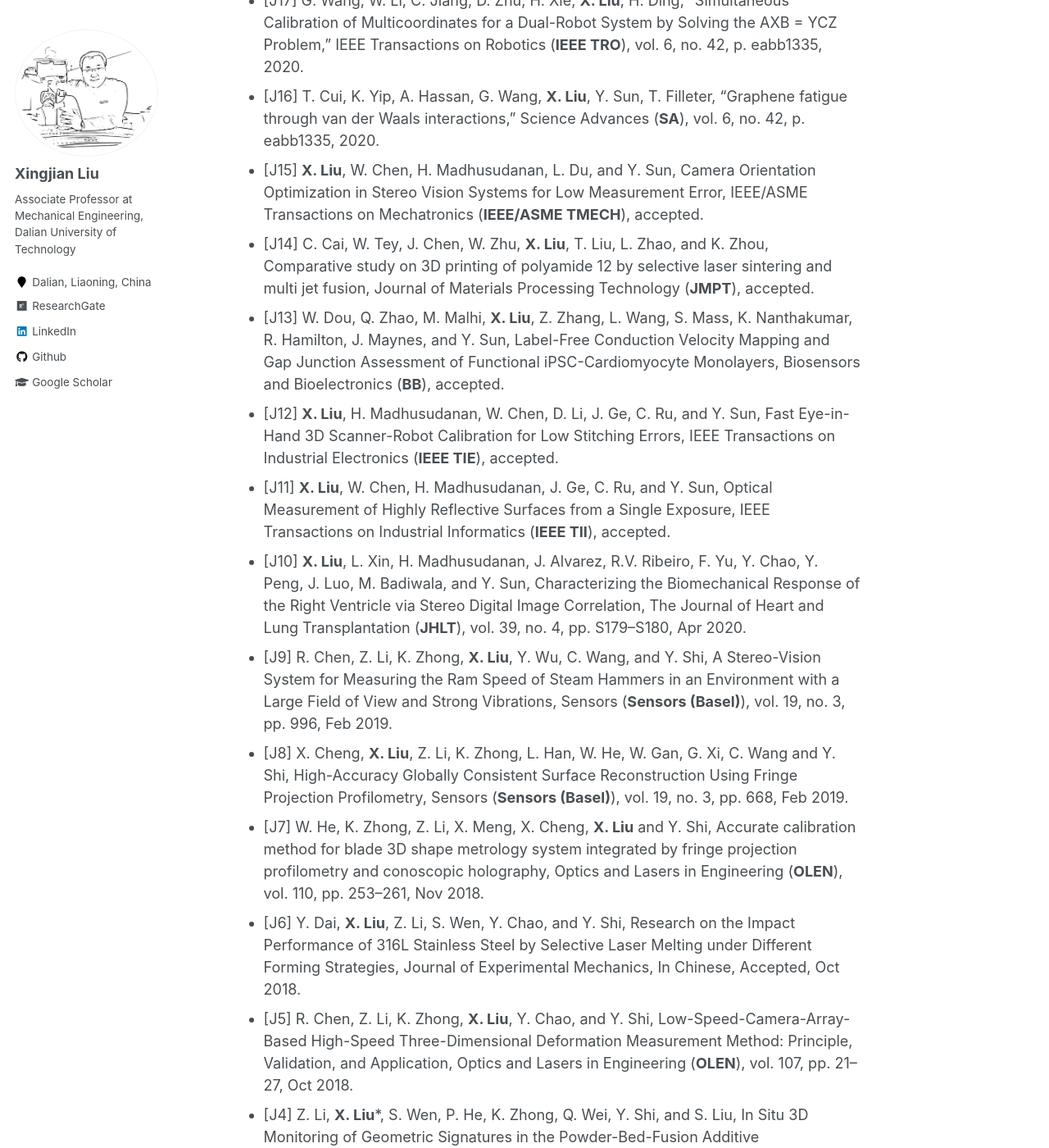
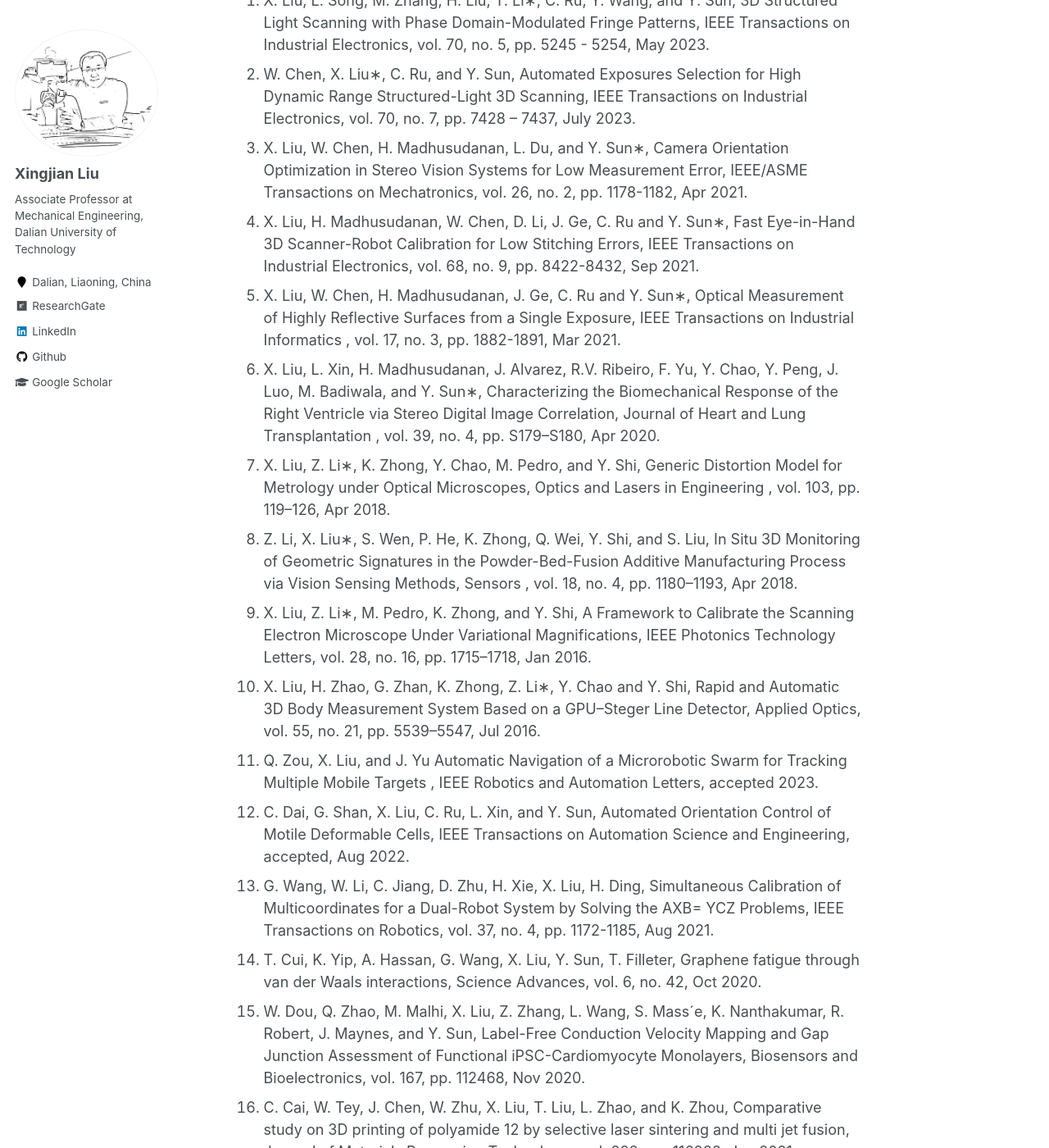
Before and after one commit to xingjianliu/xingjianliu.github.io, a Jekyll site: the page built from _pages/publications.md, in a window 1280 px wide and 1400 px high, scrolled down 302 px. Shown: the whole window at 82% size. Built offline with Jekyll 4.4.1, drawn with Linux system fonts in a browser that asks for light colours; some of the changed text lies outside the part shown.

Commit message:
Update publications.md

```diff
--- a/_pages/publications.md
+++ b/_pages/publications.md
@@ -5,6 +5,37 @@ author_profile: true
 ---
 Please check my [Google Scholar Profile](https://scholar.google.com/citations?user=8AIuzdwAAAAJ&hl=en&authuser=1).
 ## Journal Articles (* Corresponding author, # Equally contribution):
+1. X. Liu, L. Song, M. Zhang, H. Liu, T. Li∗, C. Ru, Y. Wang, and Y. Sun, 3D Structured Light Scanning with Phase Domain-Modulated Fringe Patterns, IEEE Transactions on Industrial Electronics, vol. 70, no. 5, pp. 5245 - 5254, May 2023.
+2. W. Chen, X. Liu∗, C. Ru, and Y. Sun, Automated Exposures Selection for High Dynamic Range Structured-Light 3D Scanning, IEEE Transactions on Industrial Electronics, vol. 70, no. 7, pp. 7428 – 7437, July 2023.
+3. X. Liu, W. Chen, H. Madhusudanan, L. Du, and Y. Sun∗, Camera Orientation Optimization in Stereo Vision Systems for Low Measurement Error, IEEE/ASME Transactions on Mechatronics, vol. 26, no. 2, pp. 1178-1182, Apr 2021.
+4. X. Liu, H. Madhusudanan, W. Chen, D. Li, J. Ge, C. Ru and Y. Sun∗, Fast Eye-in-Hand 3D Scanner-Robot Calibration for Low Stitching Errors, IEEE Transactions on Industrial Electronics, vol. 68, no. 9, pp. 8422-8432, Sep 2021.
+5. X. Liu, W. Chen, H. Madhusudanan, J. Ge, C. Ru and Y. Sun∗, Optical Measurement of Highly Reflective Surfaces from a Single Exposure, IEEE Transactions on Industrial Informatics , vol. 17, no. 3, pp. 1882-1891, Mar 2021.
+6. X. Liu, L. Xin, H. Madhusudanan, J. Alvarez, R.V. Ribeiro, F. Yu, Y. Chao, Y. Peng, J. Luo, M. Badiwala, and Y. Sun∗, Characterizing the Biomechanical Response of the Right Ventricle via Stereo Digital Image Correlation, Journal of Heart and Lung Transplantation , vol. 39, no. 4, pp.
+S179–S180, Apr 2020.
+7. X. Liu, Z. Li∗, K. Zhong, Y. Chao, M. Pedro, and Y. Shi, Generic Distortion Model for Metrology under Optical Microscopes, Optics and Lasers in Engineering , vol. 103, pp. 119–126, Apr 2018.
+8. Z. Li, X. Liu∗, S. Wen, P. He, K. Zhong, Q. Wei, Y. Shi, and S. Liu, In Situ 3D Monitoring of Geometric Signatures in the Powder-Bed-Fusion Additive Manufacturing Process via Vision Sensing Methods, Sensors , vol. 18, no. 4, pp. 1180–1193, Apr 2018.
+9. X. Liu, Z. Li∗, M. Pedro, K. Zhong, and Y. Shi, A Framework to Calibrate the Scanning Electron Microscope Under Variational Magnifications, IEEE Photonics Technology Letters, vol. 28, no. 16, pp. 1715–1718, Jan 2016.
+10. X. Liu, H. Zhao, G. Zhan, K. Zhong, Z. Li∗, Y. Chao and Y. Shi, Rapid and Automatic 3D Body Measurement System Based on a GPU–Steger Line Detector, Applied Optics, vol. 55, no. 21, pp. 5539–5547, Jul 2016.
+11. Q. Zou, X. Liu, and J. Yu Automatic Navigation of a Microrobotic Swarm for Tracking Multiple Mobile Targets , IEEE Robotics and Automation Letters, accepted 2023.
+12. C. Dai, G. Shan, X. Liu, C. Ru, L. Xin, and Y. Sun, Automated Orientation Control of Motile Deformable Cells, IEEE Transactions on Automation Science and Engineering, accepted, Aug 2022.
+13. G. Wang, W. Li, C. Jiang, D. Zhu, H. Xie, X. Liu, H. Ding, Simultaneous Calibration of Multicoordinates for a Dual-Robot System by Solving the AXB= YCZ Problems, IEEE Transactions on Robotics, vol. 37, no. 4, pp. 1172-1185, Aug 2021.
+14. T. Cui, K. Yip, A. Hassan, G. Wang, X. Liu, Y. Sun, T. Filleter, Graphene fatigue through van der Waals interactions, Science Advances, vol. 6, no. 42, Oct 2020.
+15. W. Dou, Q. Zhao, M. Malhi, X. Liu, Z. Zhang, L. Wang, S. Mass´e, K. Nanthakumar, R. Robert, J. Maynes, and Y. Sun, Label-Free Conduction Velocity Mapping and Gap Junction Assessment of Functional iPSC-Cardiomyocyte Monolayers, Biosensors and Bioelectronics, vol. 167, pp. 112468, Nov 2020.
+16. C. Cai, W. Tey, J. Chen, W. Zhu, X. Liu, T. Liu, L. Zhao, and K. Zhou, Comparative study on 3D printing of polyamide 12 by selective laser sintering and multi jet fusion, Journal of Materials Processing Technology , vol. 288, pp. 116882, Jan 2021.
+17. H. Liu, T. Liu, P. Yang, X. Liu, X. Li, and Y. Wang, Modeling of acoustoelastic effects based on anharmonic atomic interaction, International Journal of Mechanical Sciences, vol. 230, pp. 107547, Sep 2022.
+18. H. Liu, T. Liu, P. Yang, S.Wang, X. Liu, T. Li, and Y.Wang, Higher-order elastic constitutive relation: Micro mechanism and application to acoustoelasticity, Computer Physics Communications, vol. 278, p. 108381, Sep. 2022.
+19. R. Chen, Z. Li, K. Zhong, X. Liu, Y. Chao, and Y. Shi, Low-Speed-Camera-Array-Based High-Speed Three-Dimensional Deformation Measurement Method: Principle, Validation, and Application, Optics and Lasers in Engineering, vol. 107, pp. 21–27, Oct 2018.
+20. W. He, K. Zhong, Z. Li, X. Meng, X. Cheng, X. Liu, and Y. Shi, Accurate calibration method for blade 3D shape metrology system integrated by fringe projection profilometry and conoscopic holography, Optics and Lasers in Engineering , vol. 110, pp. 253–261, Nov 2018.
+21. X. Cheng, X. Liu, Z. Li, K. Zhong, L. Han, W. He, W. Gan, G. Xi, C. Wang and Y. Shi, High-Accuracy Globally Consistent Surface Reconstruction Using Fringe Projection Profilometry, Sensors, vol. 19, no. 3, pp. 668, Feb 2019.
+22. R. Chen, Z. Li, K. Zhong, X. Liu, Y. Wu, C. Wang, and Y. Shi, A Stereo-Vision System for Measuring the Ram Speed of Steam Hammers in an Environment with a Large Field of View and Strong Vibrations, Sensors, vol. 19, no. 3, pp. 996, Feb 2019.
+
+
+
+
+
+
+
+- [J18] **X. Liu**, L. Song, M. Zhang, H. Liu, T. Li∗, C. Ru, Y. Wang, and Y. Sun, 3D Structured Light Scanning with Phase Domain-Modulated Fringe Patterns, IEEE Transactions on Industrial Electronics, vol. 70, no. 5, pp. 5245 - 5254, May 2023..
 - [J17] G. Wang, W. Li, C. Jiang, D. Zhu, H. Xie, **X. Liu**, H. Ding, "Simultaneous Calibration of Multicoordinates for a Dual-Robot System by Solving the AXB = YCZ Problem," IEEE Transactions on Robotics (**IEEE TRO**), vol. 6, no. 42, p. eabb1335, 2020.
 - [J16] T. Cui, K. Yip, A. Hassan, G. Wang, **X. Liu**, Y. Sun, T. Filleter, "Graphene fatigue through van der Waals interactions," Science Advances (**SA**), vol. 6, no. 42, p. eabb1335, 2020.
 - [J15] **X. Liu**, W. Chen, H. Madhusudanan, L. Du, and Y. Sun, Camera Orientation Optimization in Stereo Vision Systems for Low Measurement Error, IEEE/ASME Transactions on Mechatronics  (**IEEE/ASME TMECH**), accepted.
```
